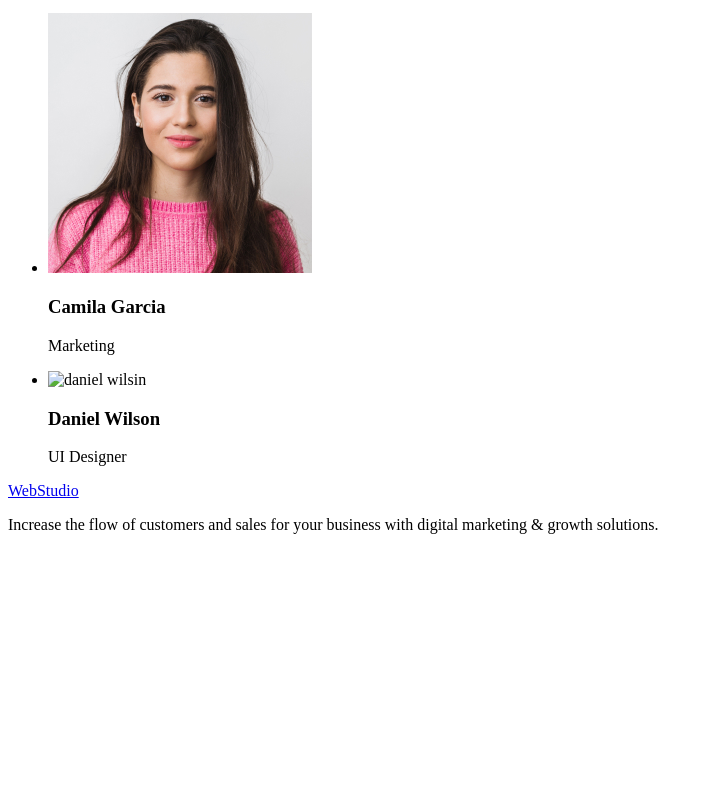
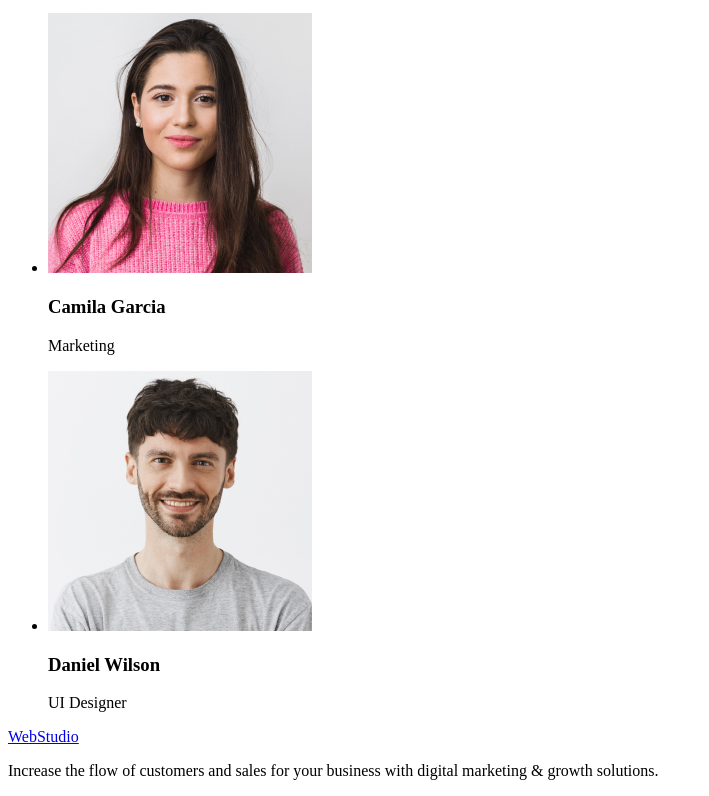
Before and after one commit to MAKSYM77Ogi/goit-markup-hw-01, a plain HTML site: page index.html in a window 1280 px wide. Shown: the part 1362-2158 px from the top of the page, without its empty margins (0-709 px from the left). Before the commit the page ends 1912 px from the top, so only its background shows below. Drawn offline with Linux system fonts and the light colour scheme; the site is published under a folder, as on GitHub Pages, so addresses that start at the root find nothing.

Commit message:
correct/10

```diff
--- a/index.html
+++ b/index.html
@@ -83,7 +83,7 @@
          <p>Marketing</p>
       </li>
       <li>
-         <img src="/images/img(4).jpg" alt="daniel wilsin"
+         <img src="./images/img(4).jpg" alt="daniel wilsin"
          width="264"
           height="260" />
          <h3>Daniel Wilson</h3>
```
